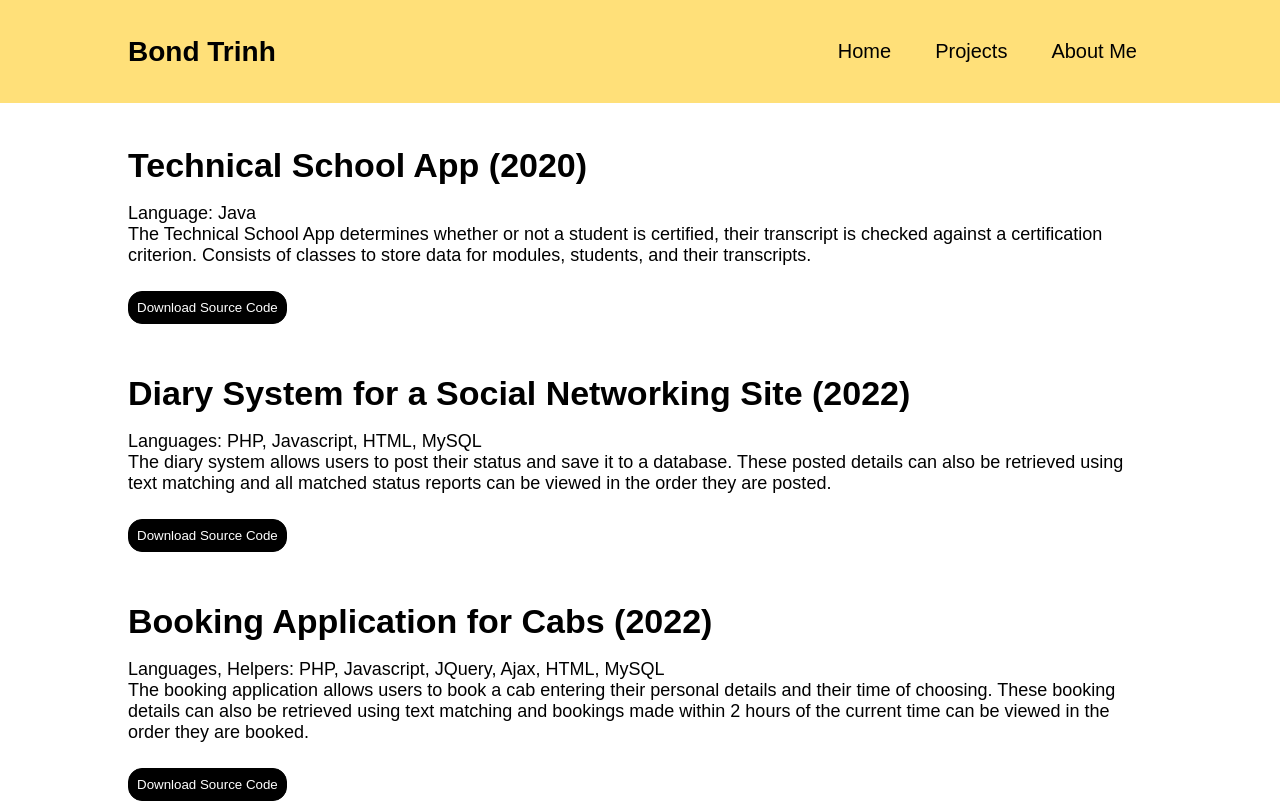
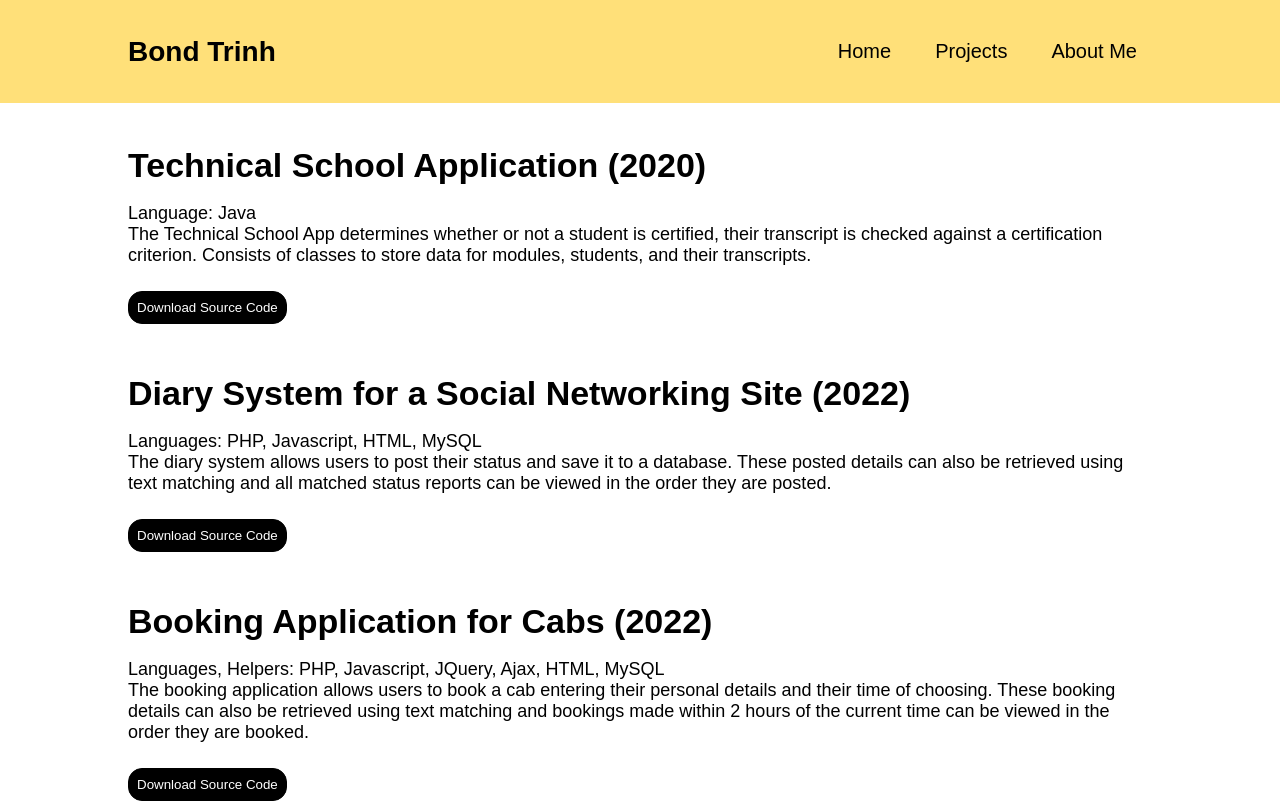
Before and after one commit to trinhbond/personal-portfolio, a React (Create React App) app: page /projects in a window 1280 px wide. Shown: the top 803 px of the page. Built offline with nearby package versions, Linux system fonts and the light colour scheme.

Commit message:
Created more CSS files, added more content to Footer.

```diff
--- a/src/pages/Projects.js
+++ b/src/pages/Projects.js
@@ -6,7 +6,7 @@ export default function Projects() {
     return (
     <div className="container">
         <section>
-            <h1>Technical School App (2020)</h1>
+            <h1>Technical School Application (2020)</h1>
             <p>Language: Java</p>
             <p id="description">The Technical School App determines whether or not a student is certified,
                 their transcript is checked against a certification criterion. Consists of
```
